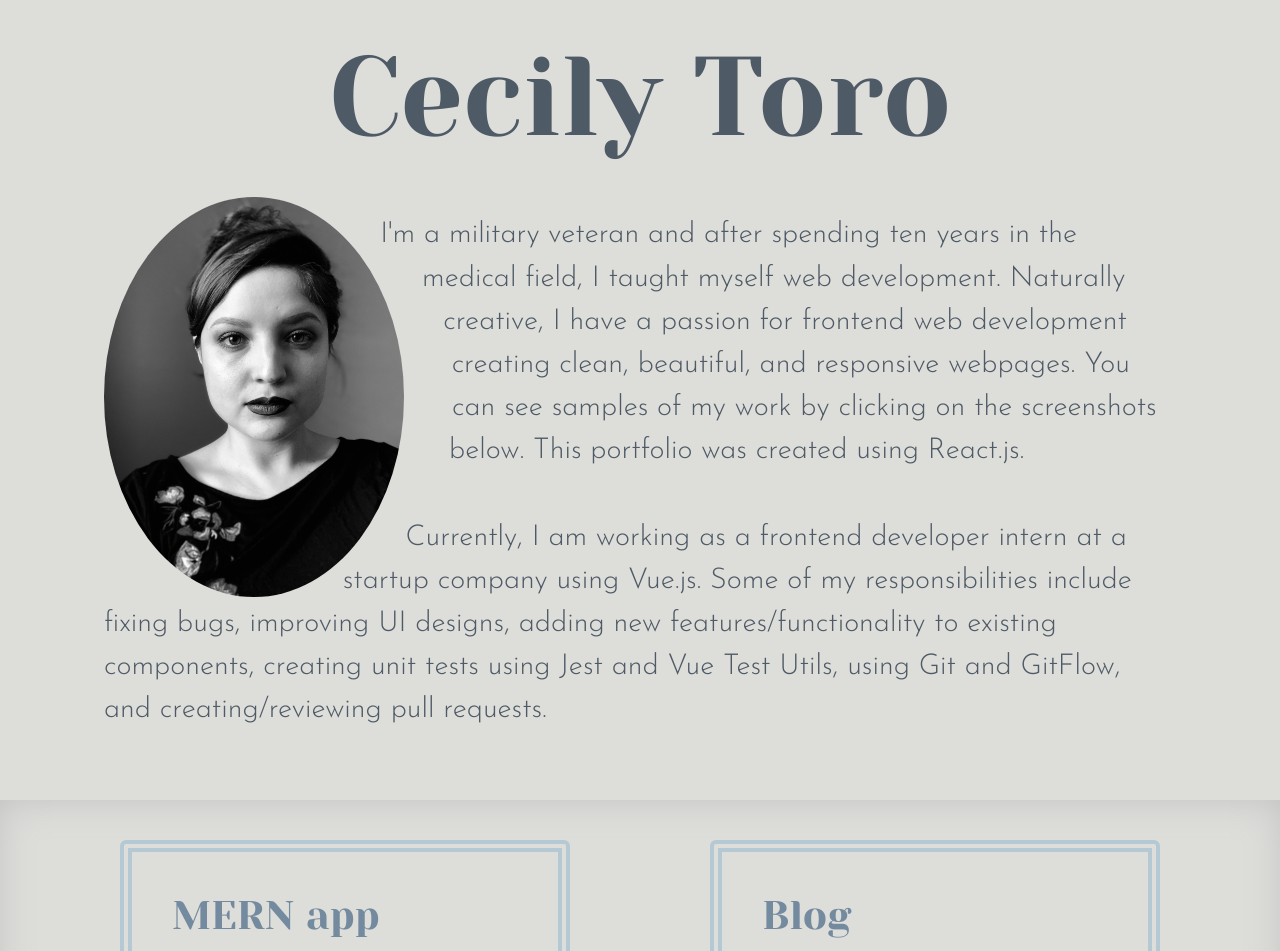
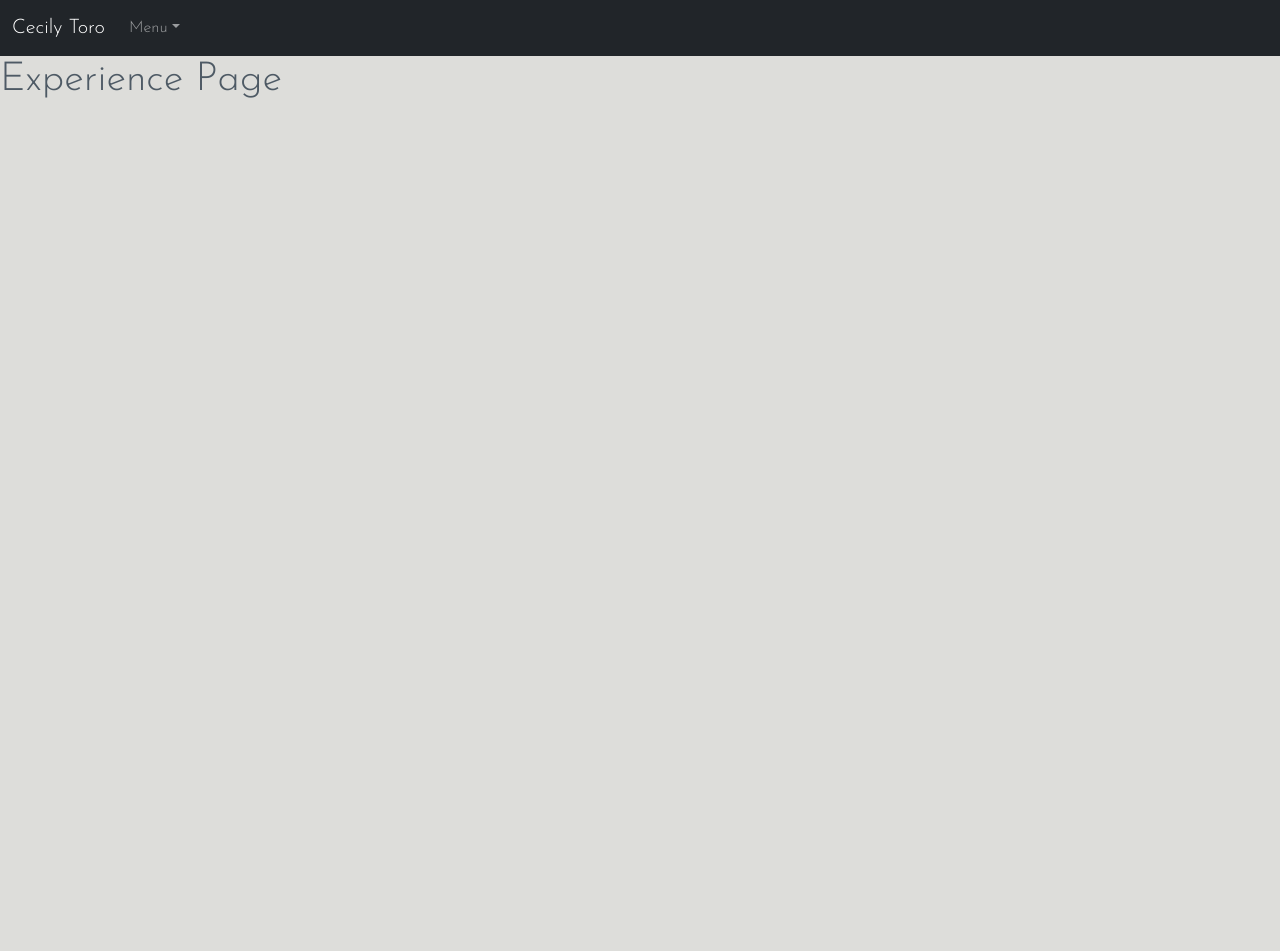
Before and after one commit to its-cess/portfolio, a React (Create React App) app: page /experience in a window 1280 px wide. Shown: the top 951 px of the page. After the commit the page ends 800 px from the top, so only its background shows below. Built offline with nearby package versions, Linux system fonts and the light colour scheme.

Commit message:
add basic routing

```diff
--- a/package.json
+++ b/package.json
@@ -8,9 +8,9 @@
     "@testing-library/react": "^12.1.2",
     "@testing-library/user-event": "^13.5.0",
     "bootstrap": "^5.2.1",
-    "react": "^17.0.2",
+    "react": "^18.2.0",
     "react-bootstrap": "^2.5.0",
-    "react-dom": "^17.0.2",
+    "react-dom": "^18.2.0",
     "react-router-dom": "^6.4.1",
     "react-scripts": "5.0.0",
     "sass": "^1.55.0",
--- a/src/App.js
+++ b/src/App.js
@@ -1,26 +1,25 @@
 import React from "react";
-import Hero from "./components/Hero"
-import Portfolio from "./components/Portfolio"
-import Contact from "./components/Contact"
-import projectData from "./projectData";
+import { Fragment } from "react";
+import { Routes, Route } from "react-router-dom";
 
+import Navigation from "./navigation/Navigation";
+import LandingPage from "./components/LandingPage";
+import AboutMe from "./components/AboutMe";
+import Experience from "./components/Experience";
+import Projects from "./components/Projects";
+import Contact from "./components/Contact";
 
 export default function App() {
-
-  const projects = projectData.map(item => {
-    return <Portfolio
-              key={item.id}
-              {...item}
-           />
-  })
-
-  return(
-    <main>
-    <Hero />
-        <div className="project-section">
-          {projects}
-        </div>
-    <Contact />
-  </main>
-  )
+  return (
+    <Fragment>
+      <Navigation />
+      <Routes>
+        <Route path="portfolio" element={<LandingPage />} />
+        <Route path="about-me" element={<AboutMe />} />
+        <Route path="experience" element={<Experience />} />
+        <Route path="projects" element={<Projects />} />
+        <Route path="contact-me" element={<Contact />} />
+      </Routes>
+    </Fragment>
+  );
 }
--- a/src/components/Hero.js
+++ b/src/components/AboutMe.js
@@ -1,6 +1,4 @@
-import React from "react";
-
-export default function Hero(props) {
+export default function AboutMe() {
   return (
     <div className="hero-container">
       <h1 className="name-title">Cecily Toro</h1>
--- /dev/null
+++ b/src/components/Experience.js
@@ -0,0 +1,5 @@
+import React from "react";
+
+export default function Experience() {
+  return <h1>Experience Page</h1>;
+}
--- /dev/null
+++ b/src/components/LandingPage.js
@@ -0,0 +1,3 @@
+export default function LandingPage() {
+  return <h1>LandingPage</h1>;
+}
--- a/src/components/Portfolio.js
+++ b/src/components/ProjectItem.js
@@ -1,6 +1,6 @@
 import React from "react";
 
-export default function Portfolio(props) {
+export default function ProjectItem(props) {
   return (
     <div className="project-item">
       <h1 className="project-name">{props.title}</h1>
--- /dev/null
+++ b/src/components/Projects.js
@@ -0,0 +1,11 @@
+import projectData from "../projectData";
+
+import ProjectItem from "./ProjectItem";
+
+export default function Projects() {
+  const projects = projectData.map((item) => {
+    return <ProjectItem key={item.id} {...item} />;
+  });
+
+  return <div className="project-section">{projects}</div>;
+}
--- a/src/index.js
+++ b/src/index.js
@@ -1,6 +1,14 @@
-import React from 'react';
-import ReactDOM from 'react-dom';
-import './index.css';
-import App from './App';
+import React from "react";
+import ReactDOM from "react-dom/client";
+import { BrowserRouter } from "react-router-dom";
+import "./index.css";
+import App from "./App";
 
-ReactDOM.render(<App />,document.getElementById('root'));
+const root = ReactDOM.createRoot(document.getElementById("root"));
+root.render(
+  <React.StrictMode>
+    <BrowserRouter>
+      <App />
+    </BrowserRouter>
+  </React.StrictMode>
+);
--- /dev/null
+++ b/src/navigation/Navigation.js
@@ -0,0 +1,33 @@
+import { Fragment } from "react";
+
+import Container from "react-bootstrap/Container";
+import Nav from "react-bootstrap/Nav";
+import Navbar from "react-bootstrap/Navbar";
+import NavDropdown from "react-bootstrap/NavDropdown";
+
+export default function Navigation() {
+  return (
+    <Fragment>
+      <Navbar variant="dark" bg="dark" expand="lg">
+        <Container fluid>
+          <Navbar.Brand href="/portfolio">Cecily Toro</Navbar.Brand>
+
+          <Navbar.Collapse id="navbar-dark-example">
+            <Nav>
+              <NavDropdown title="Menu" menuVariant="dark">
+                <NavDropdown.Item href="/about-me">About Me</NavDropdown.Item>
+                <NavDropdown.Item href="/experience">
+                  Work Experience
+                </NavDropdown.Item>
+                <NavDropdown.Item href="/projects">Projects</NavDropdown.Item>
+                <NavDropdown.Item href="/contact-me">
+                  Contact Me
+                </NavDropdown.Item>
+              </NavDropdown>
+            </Nav>
+          </Navbar.Collapse>
+        </Container>
+      </Navbar>
+    </Fragment>
+  );
+}
```
Also changed, not shown: 1 other file (tests, documents, lock files or other folders).
